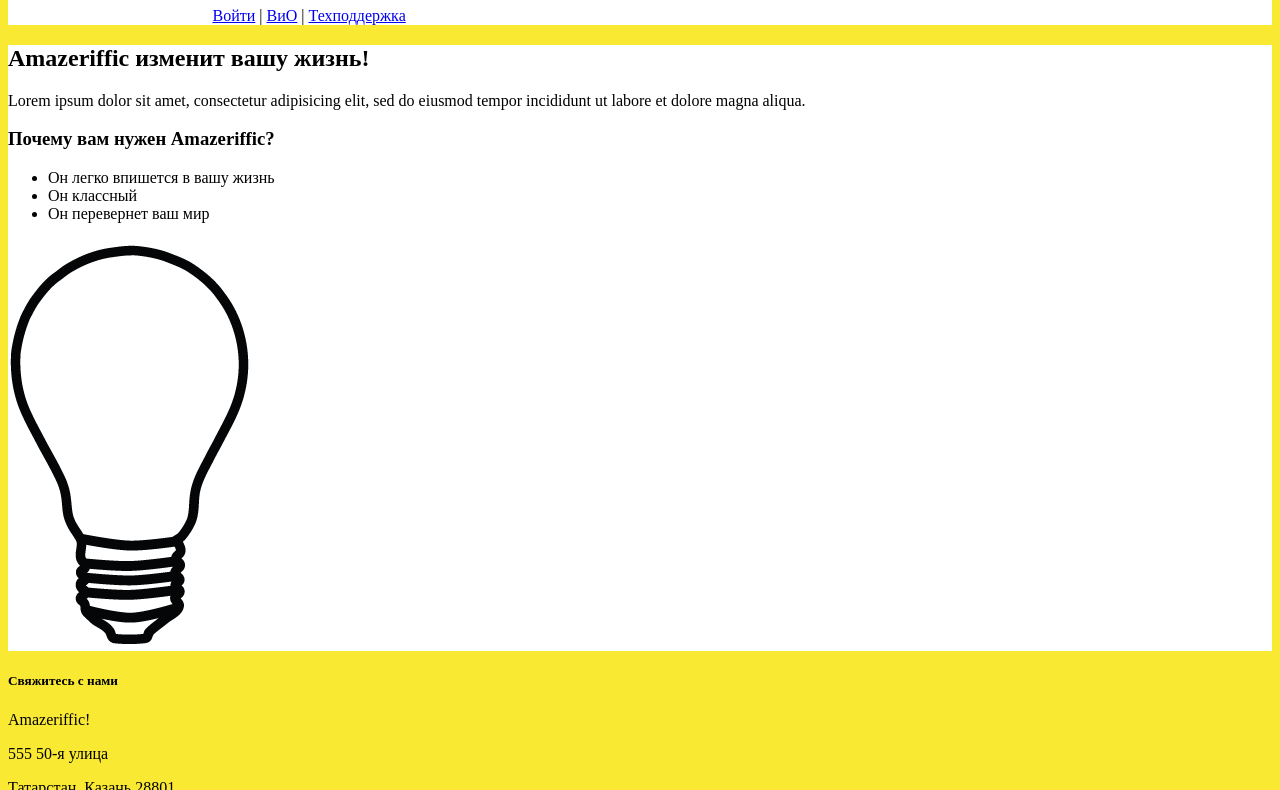
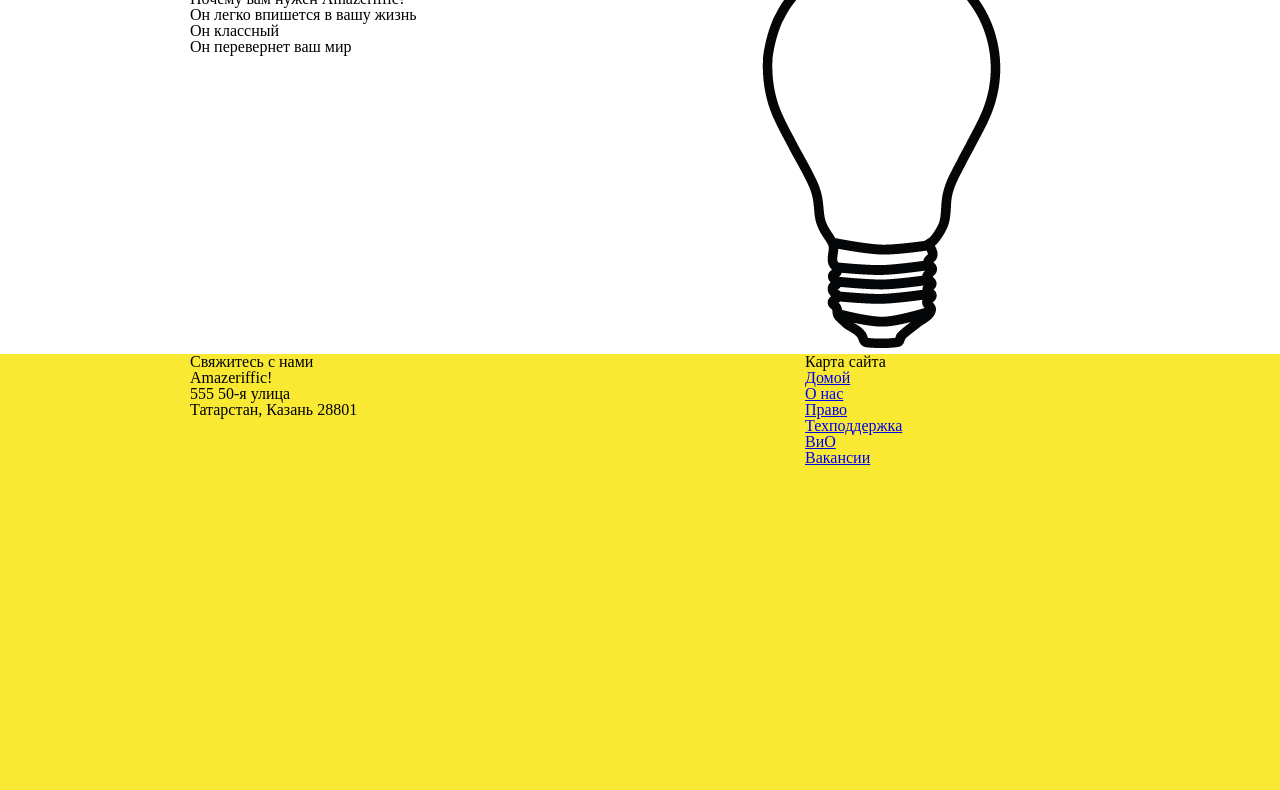
Before and after one commit to srkeys/Amazeriffic, a plain HTML site: page index.html in a window 1280 px wide. Shown: the part 73-863 px from the top of the page. After the commit the page ends 800 px from the top, so only its background shows below. Drawn offline with Linux system fonts and the light colour scheme.

Commit message:
установка колонок

```diff
--- a/index.html
+++ b/index.html
@@ -2,7 +2,7 @@
 <html>
     <head>
         <title>Amazeriffic</title>
-        <!-- <link rel="stylesheet" type="text/css" href="reset.css"> -->
+        <link rel="stylesheet" type="text/css" href="reset.css">
         <link rel="stylesheet" type="text/css" href="style.css">
     </head>
 <body>
@@ -17,6 +17,8 @@
     </div>
 </header>
 <main>
+    <div class="container">
+        <div class="left_column">
             <h2>Amazeriffic изменит вашу жизнь!</h2>
             <p>Lorem ipsum dolor sit amet, consectetur adipisicing elit, sed do eiusmod tempor
             incididunt ut labore et dolore magna aliqua.</p>
@@ -26,15 +28,23 @@
                 <li>Он классный</li>
                 <li>Он перевернет ваш мир</li>
             </ul>
+        </div>
+        <div class="right_column">
             <img src="lightbulb.png" alt="Изображение лампочки">
+        </div>
+    </div>
 </main>
 <footer>
+    <div class="container">
+        <div class="left_column">
             <div class="contact">
                 <h5>Свяжитесь с нами</h5>
                 <p>Amazeriffic!</p>
                 <p>555 50-я улица</p>
                 <p>Татарстан, Казань 28801</p>
             </div>
+        </div>
+        <div class="right_column">
             <div class="sitemap">
                 <h5>Карта сайта</h5>
                 <ul>
@@ -46,6 +56,8 @@
                     <li><a href="#">Вакансии</a></li>
                 </ul>
             </div>
+        </div>
+    </div>
 </footer>
 </body>
 </html>
--- a/style.css
+++ b/style.css
@@ -1,18 +1,61 @@
 body {
     background: #f9e933;
+    overflow: auto;
     /* margin: auto;
     width: 855px; */
     }
     header, main, footer {
-        min-width: 855px;
+        min-width: 900px;
+    }
+    header .container, main .container, footer .container {
+        max-width: 900px;
+        margin: auto;
     }
     header {
         background: white;
         }
+    header h1{
+            float: left;
+            width: 570px;
+    }
+    header nav{
+            float: right;
+            width: 285px;
+    }
     main {
         background: white;
         }
-    header .container, main .container, footer .container {
-            max-width: 855px;
-            margin: auto;
+    main .left_column {
+            float: left;
+            width: 570px;
     }
+    /* main h2, p, h3, ul {
+        float: left;
+        width: 570px;
+    } */
+    /* main .right_column {
+        float: right;
+        width: 285px;
+    } */
+
+    /* main{
+        float: right;
+        width: 570px;
+    } */
+    /* main img {
+        float: right;
+        width: 285px;
+        width: 25%;
+    } */
+    /* main .right_column {
+        float: right;
+        width: 285px;
+    } */
+    footer .left_column {
+        float: left;
+        width: 570px;
+    }
+    footer .right_column {
+        float: right;
+        width: 285px;
+    }
```
Lines whose indentation alone changed are shown as unchanged.
